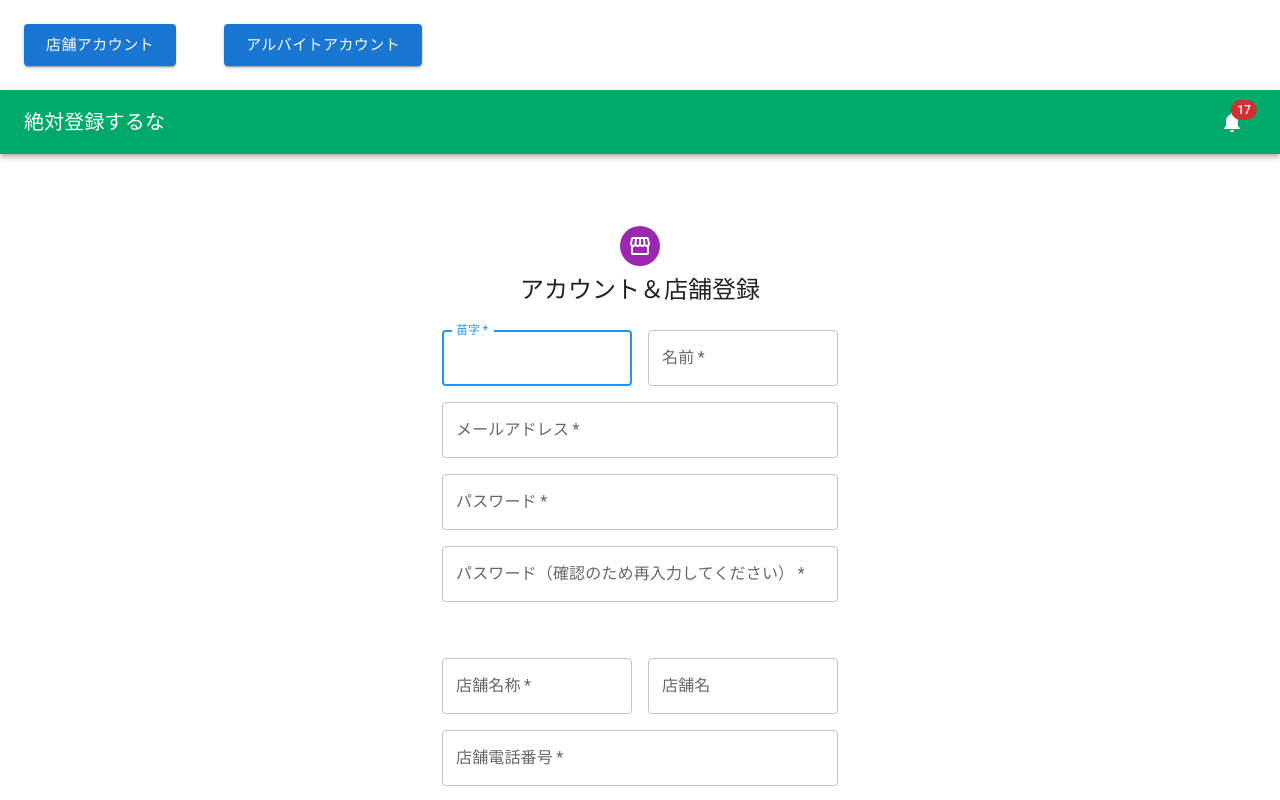
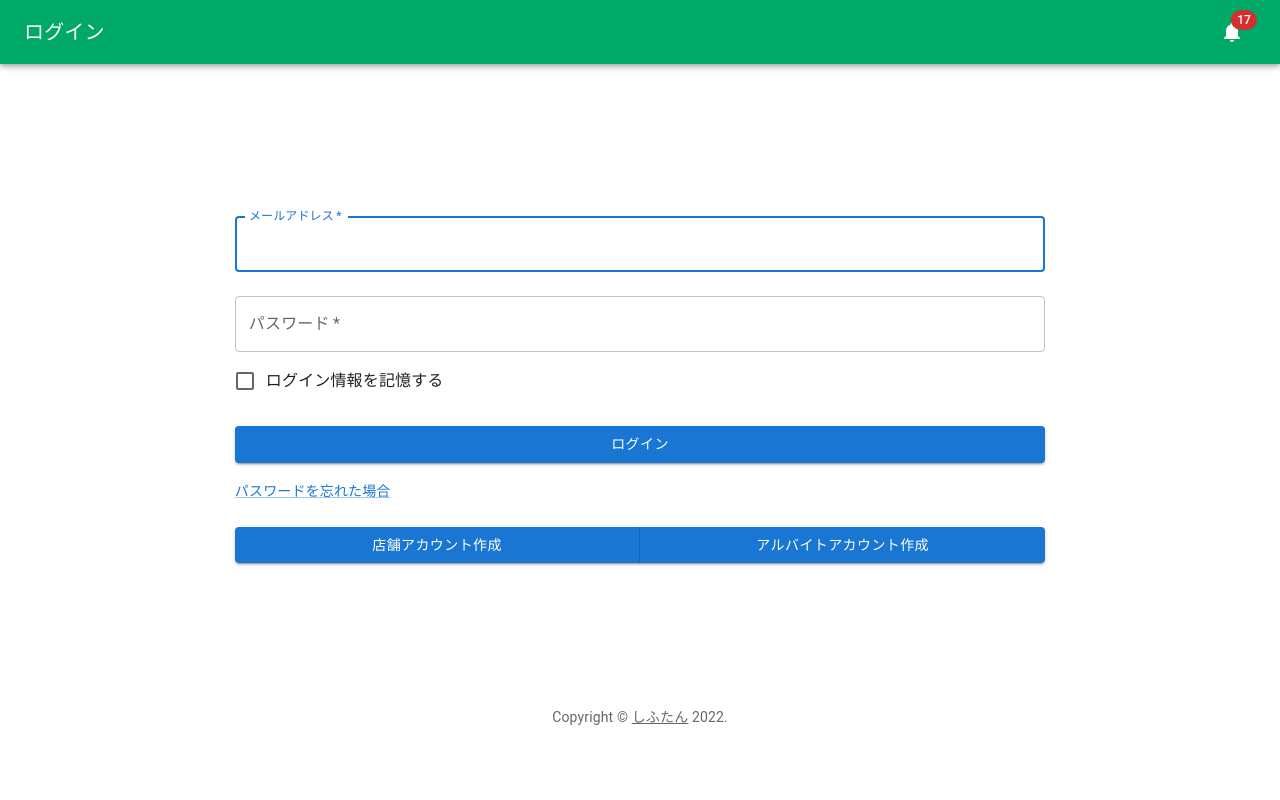
Before and after one commit to nineteen2021/shiftan-v2, a React (Create React App) app in the folder node/django_front/: page / in a window 1280 px wide. Shown: the top 800 px of the page. Built offline with nearby package versions, Linux system fonts and the light colour scheme.

Commit message:
Loginにボタンを追加

```diff
--- a/node/django_front/src/App.js
+++ b/node/django_front/src/App.js
@@ -3,13 +3,12 @@ import MiniDrawer from './components/Navbar'
 import SimpleNavbar from './components/SimpleNavbar';
 import NewAccount from './components/views/NewAccount'
 import SignUp from './components/RegisterStore';
+import Login from './components/views/Login';
 
 function App() {
   return (
     <>
-      <NewAccount />
-      <SimpleNavbar title = "絶対登録するな"/>
-      <SignUp />
+      <Login />
     </>
   );
 }
--- a/node/django_front/src/components/views/login.jsx
+++ b/node/django_front/src/components/views/Login.jsx
@@ -11,7 +11,7 @@ import Typography from '@mui/material/Typography';
 import Container from '@mui/material/Container';
 import { createTheme, ThemeProvider } from '@mui/material/styles';
 import SimpleNavbar from '../SimpleNavbar'
-
+import NewAccount from './NewAccount';
 function Copyright(props) {
   return (
     <Typography variant="body2" color="text.secondary" align="center" {...props}>
@@ -41,7 +41,7 @@ export default function SignIn() {
   return (
     <ThemeProvider theme={theme}>
       <SimpleNavbar title="ログイン" />
-      <Container component="main" maxWidth="xs">
+      <Container component="main" maxWidth="s">
         <CssBaseline />
         <Box
           sx={{
@@ -86,17 +86,13 @@ export default function SignIn() {
               ログイン
             </Button>
             <Grid container>
-              <Grid item xs>
-                <Link href="#" variant="body2">
-                  アカウントを新規作成
-                </Link>
-              </Grid>
               <Grid item>
                 <Link href="#" variant="body2">
                   {"パスワードを忘れた場合"}
                 </Link>
               </Grid>
             </Grid>
+            <NewAccount />
           </Box>
         </Box>
         <Copyright sx={{ mt: 16, mb: 4 }} />
--- a/node/django_front/src/components/views/NewAccount.jsx
+++ b/node/django_front/src/components/views/NewAccount.jsx
@@ -2,15 +2,20 @@ import React from 'react';
 import Link from 'react-router-dom';
 import Button from '@mui/material/Button'
 import Box from '@mui/material/Box'
+import { ButtonGroup } from '@mui/material';
+
 
 const NewAccount = () => {
   return (
-    <Box sx={{ '& button': { m: 3 } }}>
-    <div>
-      <Button variant="contained" size="large">店舗アカウント</Button>
-      <Button variant="contained" size="large">アルバイトアカウント</Button>
-    </div>
-    </Box>
-  );
+    <ButtonGroup
+    type="submit"
+    fullWidth
+    variant="contained"
+    sx={{ mt: 3, mb: 2 }}
+    >
+      <Button variant="contained" >店舗アカウント作成</Button>
+      <Button variant="contained" >アルバイトアカウント作成</Button>
+    </ButtonGroup>
+  )
 };
 export default NewAccount
```
